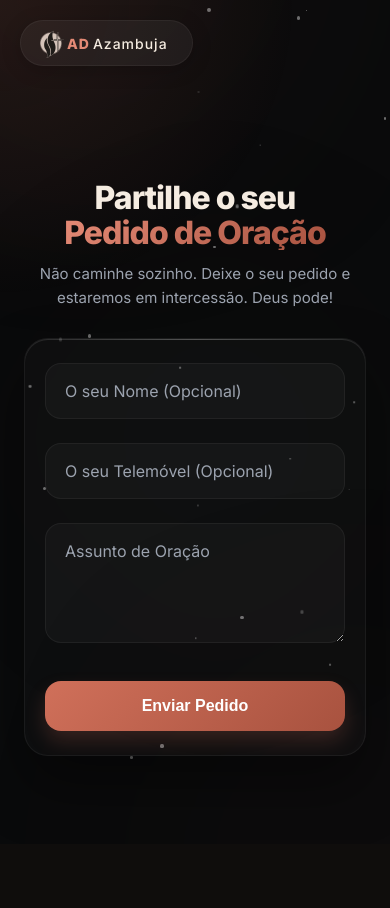
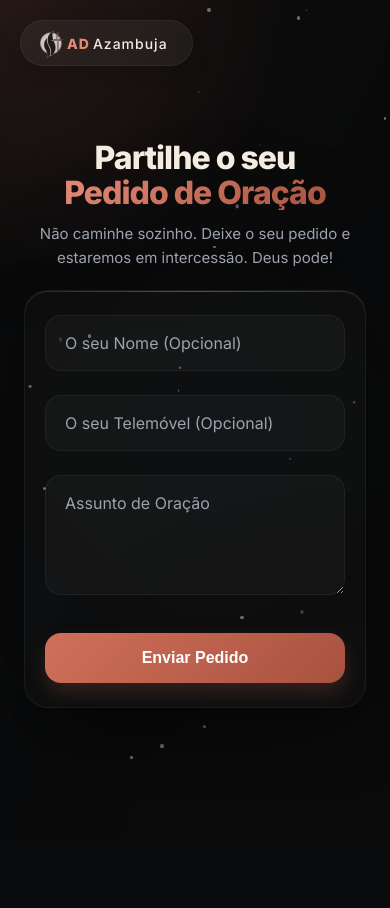
Before and after one commit to jtaxo/prayers-app, a Flask app: page / in a window 390 px wide. Before the commit the page ends 759 px from the top, so only its background shows below. Run offline with Flask 3, Linux system fonts and the light colour scheme; some libraries are stand-ins or nearby versions.

Commit message:
User adjustments to mobile padding 140px 24px 200px

```diff
--- a/static/style.css
+++ b/static/style.css
@@ -608,7 +608,7 @@ body {
     .premium-layout {
         flex-direction: column;
         justify-content: center;
-        padding: 180px 24px 80px;
+        padding: 140px 24px 200px;
         text-align: center;
         gap: 10px;
     }
```
